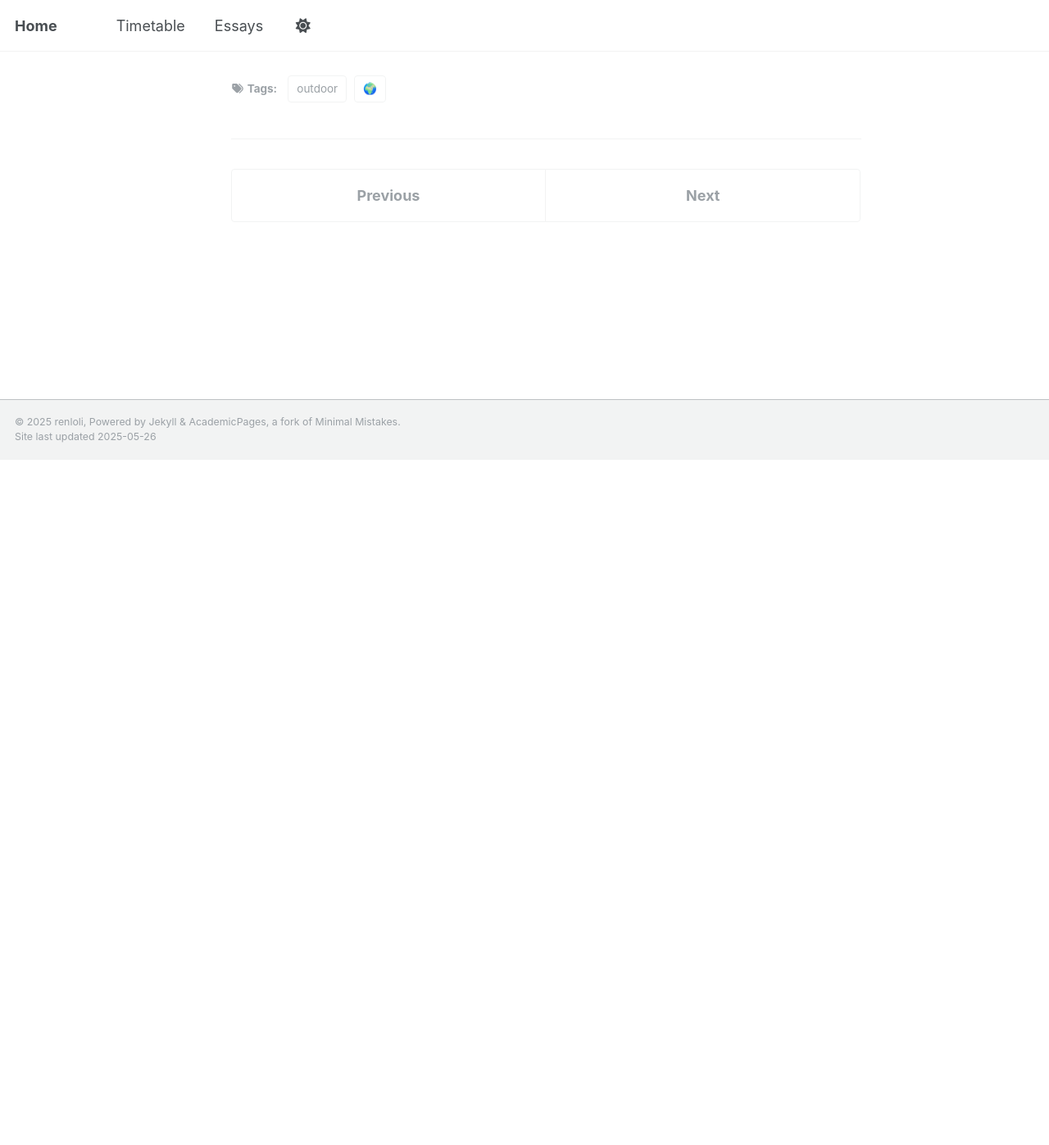
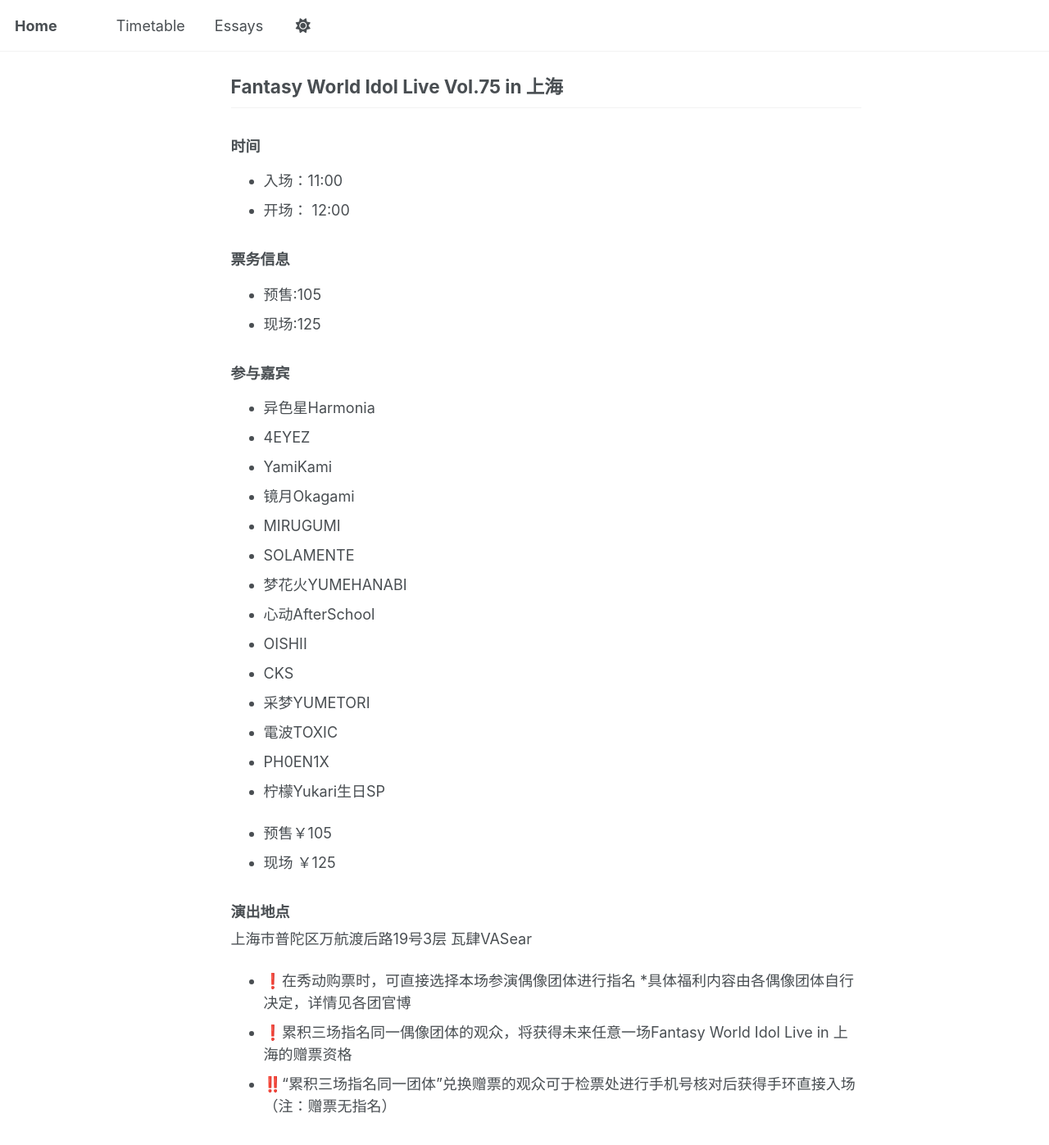
Before and after one commit to renloli/renloli.github.io, a Jekyll site: the page built from _timetable/2025/05/31.md, in a window 1280 px wide and 1400 px high, scrolled down 2464 px. Shown: the top 1397 px of the window at 82% size. Built offline with Jekyll 4.4.1, drawn with Linux system fonts in a browser that asks for light colours; before the commit the page ends 3025 px from its top, so only the background shows below that.

Commit message:
Update 20250601, 20250531.

```diff
--- a/_timetable/2025/05/31.md
+++ b/_timetable/2025/05/31.md
@@ -80,3 +80,42 @@ SUPER SA!KO TOUR 上海站
 - 碎夜瑠璃LapisLazuli
 - StarLight
 - StarWinK
+
+
+## Fantasy World Idol Live Vol.75 in 上海
+
+### 时间
+- 入场：11:00
+- 开场： 12:00
+
+### 票务信息
+- 预售:105
+- 现场:125
+
+### 参与嘉宾
+- 异色星Harmonia
+- 4EYEZ
+- YamiKami
+- 镜月Okagami
+- MIRUGUMI
+- SOLAMENTE
+- 梦花火YUMEHANABI
+- 心动AfterSchool
+- OISHII
+- CKS
+- 采梦YUMETORI
+- 電波TOXIC
+- PH0EN1X
+- 柠檬Yukari生日SP
+
+- 预售￥105
+- 现场 ￥125
+
+### 演出地点
+上海市普陀区万航渡后路19号3层 瓦肆VASear
+
+- ❗在秀动购票时，可直接选择本场参演偶像团体进行指名
+*具体福利内容由各偶像团体自行决定，详情见各团官博
+- ❗️累积三场指名同一偶像团体的观众，将获得未来任意一场Fantasy World Idol Live in 上海的赠票资格
+- ‼️“累积三场指名同一团体”兑换赠票的观众可于检票处进行手机号核对后获得手环直接入场
+（注：赠票无指名）
```
Also changed, not shown: _timetable/2025/06/01.md (+21 -1 lines), _timetable/2025/05/images/31_2.jpg (added), _timetable/2025/06/images/1_3.jpg (added).
